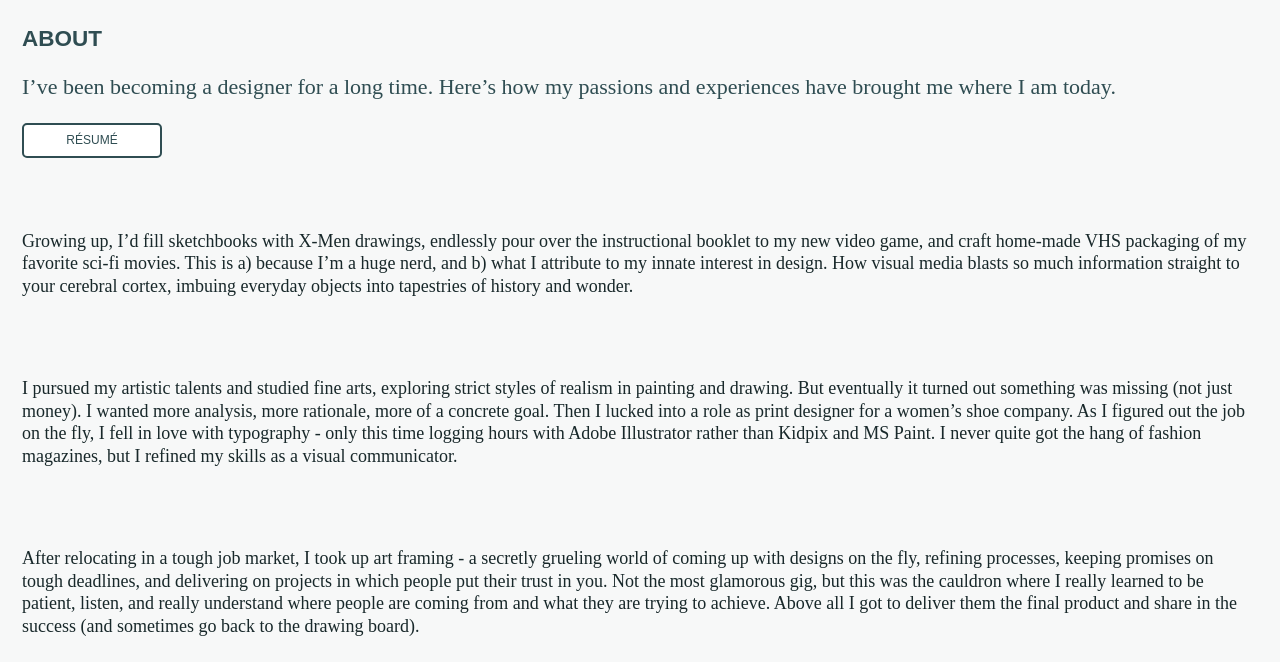
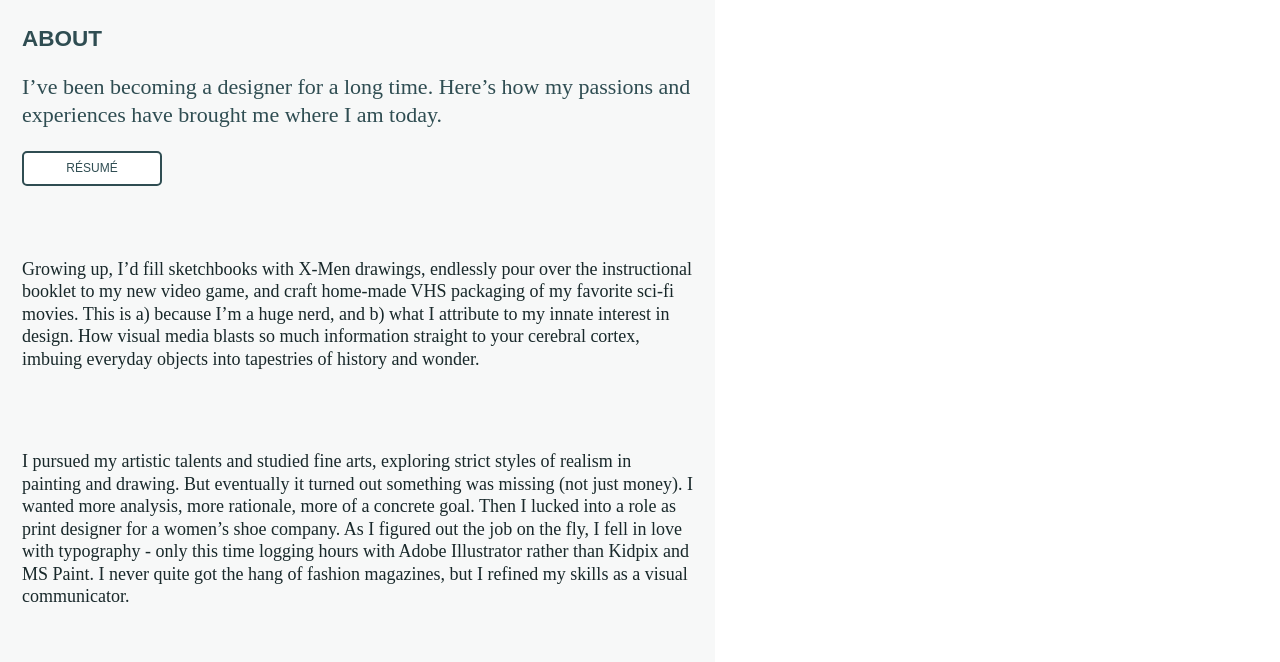
Before and after one commit to yesitsmedaniel/portfolio-design, a plain HTML site: page about.html in a window 1280 px wide. Shown: the part 602-1264 px from the top of the page. Drawn offline with Linux system fonts and the light colour scheme; a web font is replaced by a local one.

Commit message:
saving adjustments

```diff
--- a/css/project.css
+++ b/css/project.css
@@ -17,7 +17,6 @@ body {
   font-size: 1.8rem;
   background-color: white;
   color: var(--dark);
-
 }
                         /* THIS IS THE NAVBAR  */
 .navLinks {
@@ -174,7 +173,9 @@ h6 {
 }
 .backgroundWrapper{
   background-color: var(--lightgrey);
+  max-width: 71.5rem;
   margin-bottom: 10rem;
+
 }
 .compAnalWrapper {
   display: flex;
```
